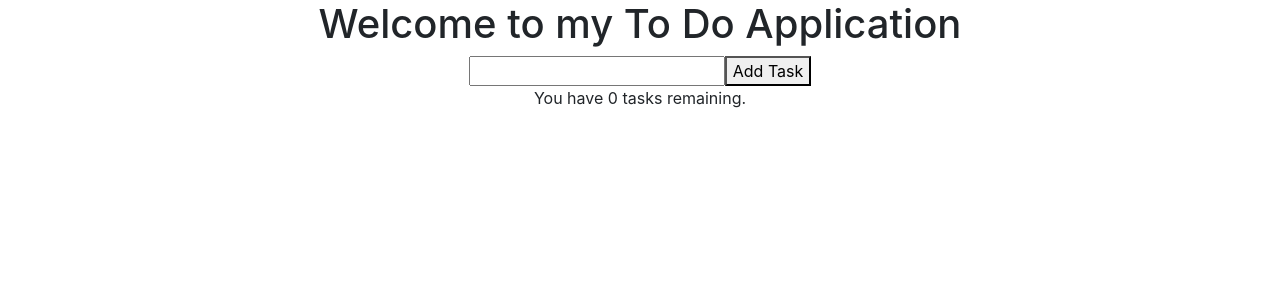
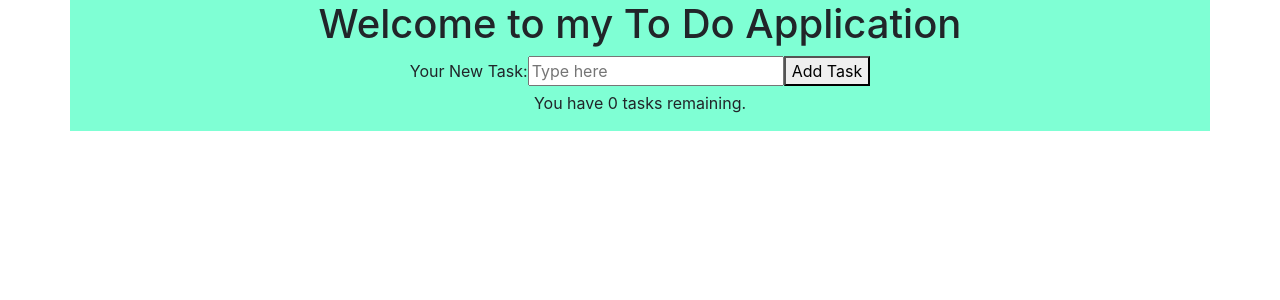
Before and after one commit to Sid44444/todo-app-frontend, a React app: page / in a window 1280 px wide. Shown: the top 300 px of the page. Built offline with nearby package versions, Linux system fonts and the light colour scheme.

Commit message:
added htmlFor to AddTask.js

```diff
--- a/src/App.css
+++ b/src/App.css
@@ -1,10 +1,11 @@
 
-.App {
+/* .App {
   text-align: center;
-  background-color: rgb(65, 115, 221);
+  background-color: rgb(65, 115, 221); */
 
-}
+/* } */
 
  .centered {
    text-align: center;
+   background-color: aquamarine
 };
--- a/src/App.js
+++ b/src/App.js
@@ -16,6 +16,8 @@ class App extends Component {
     //Needs to add the new task (which will be a string) to our task list
     // Make a fresh copy of the task array with slice
     let currentTasks = this.state.tasks;
+    // const taskObject = {task: currentTasks, completed: false};
+    // currentTasks.push(taskObject);
 
     currentTasks.push(taskDescription);
 
@@ -25,7 +27,7 @@ class App extends Component {
   }
   render() {
     return (
-      <div className="container">
+      <div className="container ">
         <div className="row">
           <div className="col-12 centered">
             <Header />
--- a/src/components/AddTask.js
+++ b/src/components/AddTask.js
@@ -26,17 +26,10 @@ class AddTask extends Component {
     render() {
         return (
             <div>
-                {/* <div className="container">
-                    <div className="row">
-                        <div className="col-sm-12 col-md-8 col-lg-6"></div>
-                        <form>
-                            <label htmlFor="inputNewTodo">Your New Task:</label>
-                            <input placeholder="Type your todo item" type="text" id="inputNewTodo" value={this.state.text} onChange={this.handleChange}></input>
-                            <button type="button">Add task</button>
-                        </form> */}
-                <input type="test" onChange={this.handleChange} />
+                <label htmlFor="inputNewTodo">Your New Task:</label>
+                <input placeholder="Type here" type="text" id="inputNewTodo" value={this.state.text} onChange={this.handleChange}></input>
                 <button type="button" onClick={this.handleClick}>
-                Add Task
+                    Add Task
                 </button>
             </div>
 
```
